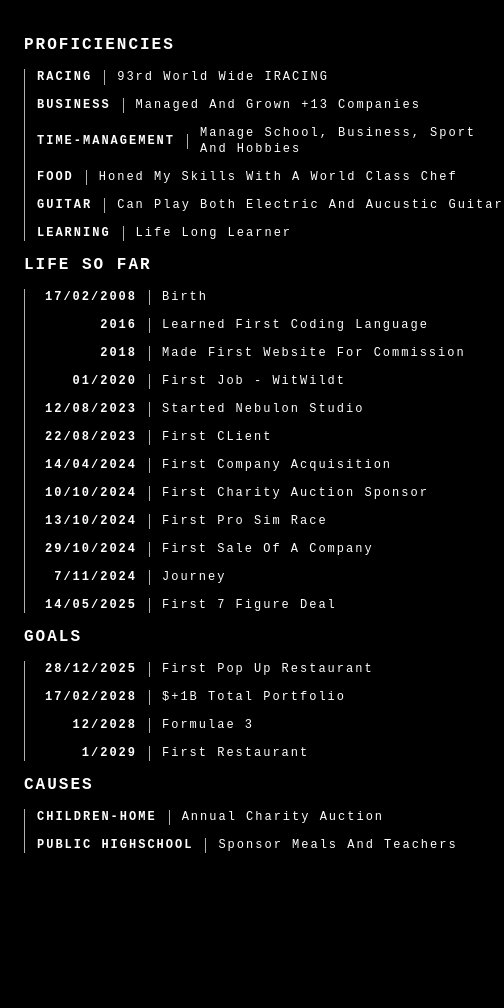
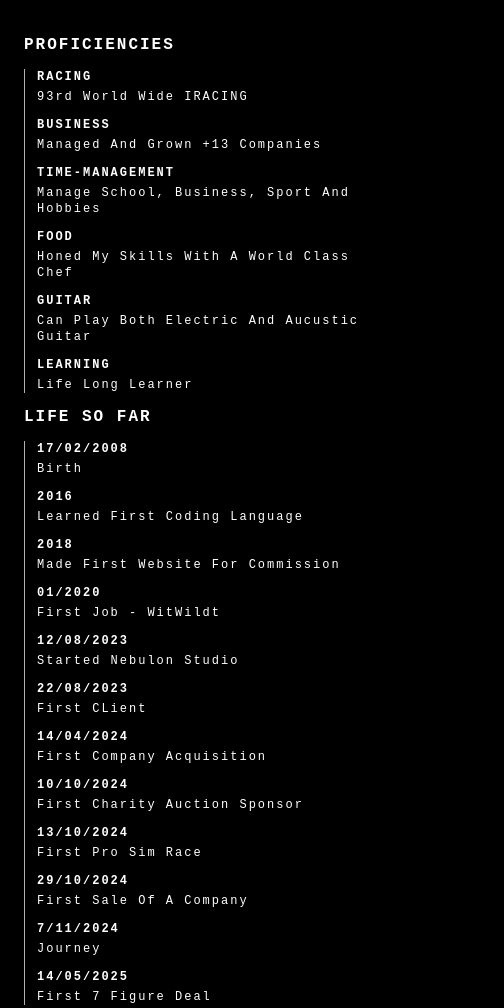
Before and after one commit to markalfa/CV, a plain HTML site: page index.html in a window 390 px wide. Shown: the part 253-1261 px from the top of the page, 504 px wide, since content can reach past the window. Before the commit the page ends 1130 px from the top, so only its background shows below. Drawn offline with nearby package versions, Linux system fonts and the light colour scheme; a web font is replaced by a local one.

Commit message:
Update index.html

```diff
--- a/index.html
+++ b/index.html
@@ -86,189 +86,166 @@
             </div>
         </div>
 
-        <!-- Main Content Section -->
 <div class="w-full flex flex-col md:flex-row items-start gap-3 p-6 flex-grow">
 
-            <!-- Vertical Divider (Left) -->
     <div class="w-px self-stretch bg-[#B1B2B5]"></div>
 
-            <!-- Content Column -->
     <div class="flex-1 flex flex-col items-start gap-3 h-full">
 
-                <!-- Proficiencies Section -->
         <div class="w-full flex flex-col items-start gap-3">
             <h2 class="text-base font-bold uppercase tracking-[2px] text-white">Proficiencies</h2>
-                    <div class="w-full flex items-stretch gap-3"> <!-- Added items-stretch -->
-                        <div class="w-px self-stretch bg-[#B1B2B5]"></div>
+            <div class="w-full flex items-stretch gap-3"> <div class="w-px self-stretch bg-[#B1B2B5]"></div>
                 <div class="flex-1 flex flex-col items-start gap-3">
-                            <!-- Racing -->
-                            <div class="flex items-center gap-3 w-full">
+                    <div class="flex flex-col sm:flex-row sm:items-center gap-1 sm:gap-3 w-full">
                         <span class="text-xs font-bold uppercase tracking-[2px] text-white">racing</span>
-                                <div class="w-px h-[15px] bg-[#B1B2B5]"></div>
-                                <span class="flex-1 text-xs font-medium capitalize tracking-[2px] text-white whitespace-nowrap">93rd World Wide IRACING</span>
+                        <div class="hidden sm:block sm:w-px sm:h-[15px] bg-[#B1B2B5]"></div>
+                        <span class="sm:flex-1 text-xs font-medium capitalize tracking-[2px] text-white">93rd World Wide IRACING</span>
                     </div>
-                            <!-- Business -->
-                            <div class="flex items-center gap-3 w-full">
+                    <div class="flex flex-col sm:flex-row sm:items-center gap-1 sm:gap-3 w-full">
                         <span class="text-xs font-bold uppercase tracking-[2px] text-white">Business</span>
-                                <div class="w-px h-[15px] bg-[#B1B2B5]"></div>
-                                <span class="flex-1 text-xs font-medium capitalize tracking-[2px] text-white whitespace-nowrap">Managed and grown +13 Companies</span>
+                        <div class="hidden sm:block sm:w-px sm:h-[15px] bg-[#B1B2B5]"></div>
+                        <span class="sm:flex-1 text-xs font-medium capitalize tracking-[2px] text-white">Managed and grown +13 Companies</span>
                     </div>
-                            <!-- Time-management -->
-                            <div class="flex items-center gap-3 w-full">
+                    <div class="flex flex-col sm:flex-row sm:items-center gap-1 sm:gap-3 w-full">
                         <span class="text-xs font-bold uppercase tracking-[2px] text-white whitespace-nowrap">Time-management</span>
-                                <div class="w-px h-[15px] bg-[#B1B2B5]"></div>
-                                <span class="flex-1 text-xs font-medium capitalize tracking-[2px] text-white">Manage school, business, Sport and Hobbies</span>
+                        <div class="hidden sm:block sm:w-px sm:h-[15px] bg-[#B1B2B5]"></div>
+                        <span class="sm:flex-1 text-xs font-medium capitalize tracking-[2px] text-white">Manage school, business, Sport and Hobbies</span>
                     </div>
-                            <!-- Food -->
-                            <div class="flex items-center gap-3 w-full">
+                    <div class="flex flex-col sm:flex-row sm:items-center gap-1 sm:gap-3 w-full">
                         <span class="text-xs font-bold uppercase tracking-[2px] text-white">Food</span>
-                                <div class="w-px h-[15px] bg-[#B1B2B5]"></div>
-                                <span class="flex-1 text-xs font-medium capitalize tracking-[2px] text-white whitespace-nowrap">honed my skills with a world class chef</span>
+                        <div class="hidden sm:block sm:w-px sm:h-[15px] bg-[#B1B2B5]"></div>
+                        <span class="sm:flex-1 text-xs font-medium capitalize tracking-[2px] text-white">honed my skills with a world class chef</span>
                     </div>
-                             <!-- Guitar -->
-                             <div class="flex items-center gap-3 w-full">
+                    <div class="flex flex-col sm:flex-row sm:items-center gap-1 sm:gap-3 w-full">
                         <span class="text-xs font-bold uppercase tracking-[2px] text-white">Guitar</span>
-                                <div class="w-px h-[15px] bg-[#B1B2B5]"></div>
-                                <span class="flex-1 text-xs font-medium capitalize tracking-[2px] text-white whitespace-nowrap">Can play both electric and aucustic guitar</span>
+                        <div class="hidden sm:block sm:w-px sm:h-[15px] bg-[#B1B2B5]"></div>
+                        <span class="sm:flex-1 text-xs font-medium capitalize tracking-[2px] text-white">Can play both electric and aucustic guitar</span>
                     </div>
-                             <!-- Learning -->
-                             <div class="flex items-center gap-3 w-full">
+                    <div class="flex flex-col sm:flex-row sm:items-center gap-1 sm:gap-3 w-full">
                         <span class="text-xs font-bold uppercase tracking-[2px] text-white">Learning</span>
-                                <div class="w-px h-[15px] bg-[#B1B2B5]"></div>
-                                <span class="flex-1 text-xs font-medium capitalize tracking-[2px] text-white whitespace-nowrap">Life long learner</span>
+                        <div class="hidden sm:block sm:w-px sm:h-[15px] bg-[#B1B2B5]"></div>
+                        <span class="sm:flex-1 text-xs font-medium capitalize tracking-[2px] text-white">Life long learner</span>
                     </div>
                 </div>
             </div>
         </div>
 
-                <!-- Life so far Section -->
         <div class="w-full flex flex-col items-start gap-3">
             <h2 class="text-base font-bold uppercase tracking-[2px] text-white">Life so far</h2>
-                    <div class="w-full flex items-stretch gap-3"> <!-- Added items-stretch -->
-                        <div class="w-px self-stretch bg-[#B1B2B5]"></div>
+            <div class="w-full flex items-stretch gap-3"> <div class="w-px self-stretch bg-[#B1B2B5]"></div>
                 <div class="flex-1 flex flex-col items-start gap-3">
-                            <!-- Event Rows -->
-                            <div class="flex items-center gap-3 w-full w-full">
-                                <span class="w-[100px] text-right text-xs font-bold tracking-[2px] text-white">17/02/2008</span>
-                                <div class="w-px h-[15px] bg-[#B1B2B5]"></div>
-                                <span class="flex-1 text-xs font-medium capitalize tracking-[2px] text-white">Birth</span>
+                    <div class="flex flex-col sm:flex-row sm:items-center gap-1 sm:gap-3 w-full">
+                        <span class="w-full sm:w-[100px] text-left sm:text-right text-xs font-bold tracking-[2px] text-white">17/02/2008</span>
+                        <div class="hidden sm:block sm:w-px sm:h-[15px] bg-[#B1B2B5]"></div>
+                        <span class="sm:flex-1 text-xs font-medium capitalize tracking-[2px] text-white">Birth</span>
                     </div>
-                            <div class="flex items-center gap-3 w-full w-full">
-                                <span class="w-[100px] text-right text-xs font-bold tracking-[2px] text-white">2016</span>
-                                <div class="w-px h-[15px] bg-[#B1B2B5]"></div>
-                                <span class="flex-1 text-xs font-medium capitalize tracking-[2px] text-white">learned first coding language</span>
+                    <div class="flex flex-col sm:flex-row sm:items-center gap-1 sm:gap-3 w-full">
+                        <span class="w-full sm:w-[100px] text-left sm:text-right text-xs font-bold tracking-[2px] text-white">2016</span>
+                        <div class="hidden sm:block sm:w-px sm:h-[15px] bg-[#B1B2B5]"></div>
+                        <span class="sm:flex-1 text-xs font-medium capitalize tracking-[2px] text-white">learned first coding language</span>
                     </div>
-                            <div class="flex items-center gap-3 w-full w-full">
-                                <span class="w-[100px] text-right text-xs font-bold tracking-[2px] text-white">2018</span>
-                                <div class="w-px h-[15px] bg-[#B1B2B5]"></div>
-                                <span class="flex-1 text-xs font-medium capitalize tracking-[2px] text-white">made first website for commission</span>
+                    <div class="flex flex-col sm:flex-row sm:items-center gap-1 sm:gap-3 w-full">
+                        <span class="w-full sm:w-[100px] text-left sm:text-right text-xs font-bold tracking-[2px] text-white">2018</span>
+                        <div class="hidden sm:block sm:w-px sm:h-[15px] bg-[#B1B2B5]"></div>
+                        <span class="sm:flex-1 text-xs font-medium capitalize tracking-[2px] text-white">made first website for commission</span>
                     </div>
-                            <div class="flex items-center gap-3 w-full w-full">
-                                <span class="w-[100px] text-right text-xs font-bold tracking-[2px] text-white">01/2020</span>
-                                <div class="w-px h-[15px] bg-[#B1B2B5]"></div>
-                                <span class="flex-1 text-xs font-medium capitalize tracking-[2px] text-white">First job - WitWildt</span>
+                    <div class="flex flex-col sm:flex-row sm:items-center gap-1 sm:gap-3 w-full">
+                        <span class="w-full sm:w-[100px] text-left sm:text-right text-xs font-bold tracking-[2px] text-white">01/2020</span>
+                        <div class="hidden sm:block sm:w-px sm:h-[15px] bg-[#B1B2B5]"></div>
+                        <span class="sm:flex-1 text-xs font-medium capitalize tracking-[2px] text-white">First job - WitWildt</span>
                     </div>
-                            <div class="flex items-center gap-3 w-full w-full">
-                                <span class="w-[100px] text-right text-xs font-bold tracking-[2px] text-white">12/08/2023</span>
-                                <div class="w-px h-[15px] bg-[#B1B2B5]"></div>
-                                <span class="flex-1 text-xs font-medium capitalize tracking-[2px] text-white">started Nebulon Studio</span>
+                    <div class="flex flex-col sm:flex-row sm:items-center gap-1 sm:gap-3 w-full">
+                        <span class="w-full sm:w-[100px] text-left sm:text-right text-xs font-bold tracking-[2px] text-white">12/08/2023</span>
+                        <div class="hidden sm:block sm:w-px sm:h-[15px] bg-[#B1B2B5]"></div>
+                        <span class="sm:flex-1 text-xs font-medium capitalize tracking-[2px] text-white">started Nebulon Studio</span>
                     </div>
-                             <div class="flex items-center gap-3 w-full w-full">
-                                <span class="w-[100px] text-right text-xs font-bold tracking-[2px] text-white">22/08/2023</span>
-                                <div class="w-px h-[15px] bg-[#B1B2B5]"></div>
-                                <span class="flex-1 text-xs font-medium capitalize tracking-[2px] text-white">First CLient</span>
+                    <div class="flex flex-col sm:flex-row sm:items-center gap-1 sm:gap-3 w-full">
+                        <span class="w-full sm:w-[100px] text-left sm:text-right text-xs font-bold tracking-[2px] text-white">22/08/2023</span>
+                        <div class="hidden sm:block sm:w-px sm:h-[15px] bg-[#B1B2B5]"></div>
+                        <span class="sm:flex-1 text-xs font-medium capitalize tracking-[2px] text-white">First CLient</span>
                     </div>
-                             <div class="flex items-center gap-3 w-full w-full">
-                                <span class="w-[100px] text-right text-xs font-bold tracking-[2px] text-white">14/04/2024</span>
-                                <div class="w-px h-[15px] bg-[#B1B2B5]"></div>
-                                <span class="flex-1 text-xs font-medium capitalize tracking-[2px] text-white">first Company acquisition</span>
+                    <div class="flex flex-col sm:flex-row sm:items-center gap-1 sm:gap-3 w-full">
+                        <span class="w-full sm:w-[100px] text-left sm:text-right text-xs font-bold tracking-[2px] text-white">14/04/2024</span>
+                        <div class="hidden sm:block sm:w-px sm:h-[15px] bg-[#B1B2B5]"></div>
+                        <span class="sm:flex-1 text-xs font-medium capitalize tracking-[2px] text-white">first Company acquisition</span>
                     </div>
-                             <div class="flex items-center gap-3 w-full w-full">
-                                <span class="w-[100px] text-right text-xs font-bold tracking-[2px] text-white">10/10/2024</span>
-                                <div class="w-px h-[15px] bg-[#B1B2B5]"></div>
-                                <span class="flex-1 text-xs font-medium capitalize tracking-[2px] text-white">first Charity Auction Sponsor</span>
+                    <div class="flex flex-col sm:flex-row sm:items-center gap-1 sm:gap-3 w-full">
+                        <span class="w-full sm:w-[100px] text-left sm:text-right text-xs font-bold tracking-[2px] text-white">10/10/2024</span>
+                        <div class="hidden sm:block sm:w-px sm:h-[15px] bg-[#B1B2B5]"></div>
+                        <span class="sm:flex-1 text-xs font-medium capitalize tracking-[2px] text-white">first Charity Auction Sponsor</span>
                     </div>
-                             <div class="flex items-center gap-3 w-full w-full">
-                                <span class="w-[100px] text-right text-xs font-bold tracking-[2px] text-white">13/10/2024</span>
-                                <div class="w-px h-[15px] bg-[#B1B2B5]"></div>
-                                <span class="flex-1 text-xs font-medium capitalize tracking-[2px] text-white">first Pro Sim Race</span>
+                    <div class="flex flex-col sm:flex-row sm:items-center gap-1 sm:gap-3 w-full">
+                        <span class="w-full sm:w-[100px] text-left sm:text-right text-xs font-bold tracking-[2px] text-white">13/10/2024</span>
+                        <div class="hidden sm:block sm:w-px sm:h-[15px] bg-[#B1B2B5]"></div>
+                        <span class="sm:flex-1 text-xs font-medium capitalize tracking-[2px] text-white">first Pro Sim Race</span>
                     </div>
-                            <div class="flex items-center gap-3 w-full w-full">
-                                <span class="w-[100px] text-right text-xs font-bold tracking-[2px] text-white">29/10/2024</span>
-                                <div class="w-px h-[15px] bg-[#B1B2B5]"></div>
-                                <span class="flex-1 text-xs font-medium capitalize tracking-[2px] text-white">First Sale of a company</span>
+                    <div class="flex flex-col sm:flex-row sm:items-center gap-1 sm:gap-3 w-full">
+                        <span class="w-full sm:w-[100px] text-left sm:text-right text-xs font-bold tracking-[2px] text-white">29/10/2024</span>
+                        <div class="hidden sm:block sm:w-px sm:h-[15px] bg-[#B1B2B5]"></div>
+                        <span class="sm:flex-1 text-xs font-medium capitalize tracking-[2px] text-white">First Sale of a company</span>
                     </div>
-                            <div class="flex items-center gap-3 w-full w-full">
-                                <span class="w-[100px] text-right text-xs font-bold tracking-[2px] text-white">7/11/2024</span>
-                                <div class="w-px h-[15px] bg-[#B1B2B5]"></div>
-                                <span class="flex-1 text-xs font-medium capitalize tracking-[2px] text-white">journey</span>
+                    <div class="flex flex-col sm:flex-row sm:items-center gap-1 sm:gap-3 w-full">
+                        <span class="w-full sm:w-[100px] text-left sm:text-right text-xs font-bold tracking-[2px] text-white">7/11/2024</span>
+                        <div class="hidden sm:block sm:w-px sm:h-[15px] bg-[#B1B2B5]"></div>
+                        <span class="sm:flex-1 text-xs font-medium capitalize tracking-[2px] text-white">journey</span>
                     </div>
-                             <div class="flex items-center gap-3 w-full w-full">
-                                <span class="w-[100px] text-right text-xs font-bold tracking-[2px] text-white">14/05/2025</span>
-                                <div class="w-px h-[15px] bg-[#B1B2B5]"></div>
-                                <span class="flex-1 text-xs font-medium capitalize tracking-[2px] text-white">First 7 figure deal</span>
+                    <div class="flex flex-col sm:flex-row sm:items-center gap-1 sm:gap-3 w-full">
+                        <span class="w-full sm:w-[100px] text-left sm:text-right text-xs font-bold tracking-[2px] text-white">14/05/2025</span>
+                        <div class="hidden sm:block sm:w-px sm:h-[15px] bg-[#B1B2B5]"></div>
+                        <span class="sm:flex-1 text-xs font-medium capitalize tracking-[2px] text-white">First 7 figure deal</span>
                     </div>
                 </div>
             </div>
         </div>
 
-                <!-- Goals Section -->
         <div class="w-full flex flex-col items-start gap-3">
             <h2 class="text-base font-bold uppercase tracking-[2px] text-white">Goals</h2>
-                    <div class="w-full flex items-stretch gap-3"> <!-- Added items-stretch -->
-                        <div class="w-px self-stretch bg-[#B1B2B5]"></div>
+            <div class="w-full flex items-stretch gap-3"> <div class="w-px self-stretch bg-[#B1B2B5]"></div>
                 <div class="flex-1 flex flex-col items-start gap-3">
-                           <!-- Goal Rows -->
-                           <div class="flex items-center gap-3 w-full w-full">
-                                <span class="w-[100px] text-right text-xs font-bold tracking-[2px] text-white">28/12/2025</span>
-                                <div class="w-px h-[15px] bg-[#B1B2B5]"></div>
-                                <span class="flex-1 text-xs font-medium capitalize tracking-[2px] text-white">First Pop up Restaurant </span>
+                    <div class="flex flex-col sm:flex-row sm:items-center gap-1 sm:gap-3 w-full">
+                        <span class="w-full sm:w-[100px] text-left sm:text-right text-xs font-bold tracking-[2px] text-white">28/12/2025</span>
+                        <div class="hidden sm:block sm:w-px sm:h-[15px] bg-[#B1B2B5]"></div>
+                        <span class="sm:flex-1 text-xs font-medium capitalize tracking-[2px] text-white">First Pop up Restaurant </span>
                     </div>
-                            <div class="flex items-center gap-3 w-full w-full">
-                                <span class="w-[100px] text-right text-xs font-bold tracking-[2px] text-white">17/02/2028</span>
-                                <div class="w-px h-[15px] bg-[#B1B2B5]"></div>
-                                <span class="flex-1 text-xs font-medium capitalize tracking-[2px] text-white">$+1B total portfolio</span>
+                    <div class="flex flex-col sm:flex-row sm:items-center gap-1 sm:gap-3 w-full">
+                        <span class="w-full sm:w-[100px] text-left sm:text-right text-xs font-bold tracking-[2px] text-white">17/02/2028</span>
+                        <div class="hidden sm:block sm:w-px sm:h-[15px] bg-[#B1B2B5]"></div>
+                        <span class="sm:flex-1 text-xs font-medium capitalize tracking-[2px] text-white">$+1B total portfolio</span>
                     </div>
-                             <div class="flex items-center gap-3 w-full w-full">
-                                <span class="w-[100px] text-right text-xs font-bold tracking-[2px] text-white">12/2028</span>
-                                <div class="w-px h-[15px] bg-[#B1B2B5]"></div>
-                                <span class="flex-1 text-xs font-medium capitalize tracking-[2px] text-white">formulae 3</span>
+                    <div class="flex flex-col sm:flex-row sm:items-center gap-1 sm:gap-3 w-full">
+                        <span class="w-full sm:w-[100px] text-left sm:text-right text-xs font-bold tracking-[2px] text-white">12/2028</span>
+                        <div class="hidden sm:block sm:w-px sm:h-[15px] bg-[#B1B2B5]"></div>
+                        <span class="sm:flex-1 text-xs font-medium capitalize tracking-[2px] text-white">formulae 3</span>
                     </div>
-                            <div class="flex items-center gap-3 w-full w-full">
-                                <span class="w-[100px] text-right text-xs font-bold tracking-[2px] text-white">1/2029</span>
-                                <div class="w-px h-[15px] bg-[#B1B2B5]"></div>
-                                <span class="flex-1 text-xs font-medium capitalize tracking-[2px] text-white">First Restaurant</span>
+                    <div class="flex flex-col sm:flex-row sm:items-center gap-1 sm:gap-3 w-full">
+                        <span class="w-full sm:w-[100px] text-left sm:text-right text-xs font-bold tracking-[2px] text-white">1/2029</span>
+                        <div class="hidden sm:block sm:w-px sm:h-[15px] bg-[#B1B2B5]"></div>
+                        <span class="sm:flex-1 text-xs font-medium capitalize tracking-[2px] text-white">First Restaurant</span>
                     </div>
                 </div>
             </div>
         </div>
 
-                <!-- Causes Section -->
         <div class="w-full flex flex-col items-start gap-3">
             <h2 class="text-base font-bold uppercase tracking-[2px] text-white">causes</h2>
-                    <div class="w-full flex items-stretch gap-3"> <!-- Added items-stretch -->
-                        <div class="w-px self-stretch bg-[#B1B2B5]"></div>
+            <div class="w-full flex items-stretch gap-3"> <div class="w-px self-stretch bg-[#B1B2B5]"></div>
                 <div class="flex-1 flex flex-col items-start gap-3">
-                            <!-- Cause Rows -->
-                            <div class="flex items-center gap-3 w-full">
-                                <span class="text-right text-xs font-bold uppercase tracking-[2px] text-white">children-home</span>
-                                <div class="w-px h-[15px] bg-[#B1B2B5]"></div>
-                                <span class="flex-1 text-xs font-medium capitalize tracking-[2px] text-white">annual charity auction</span>
+                    <div class="flex flex-col sm:flex-row sm:items-center gap-1 sm:gap-3 w-full">
+                        <span class="w-full sm:w-auto text-left sm:text-right text-xs font-bold uppercase tracking-[2px] text-white">children-home</span>
+                        <div class="hidden sm:block sm:w-px sm:h-[15px] bg-[#B1B2B5]"></div>
+                        <span class="sm:flex-1 text-xs font-medium capitalize tracking-[2px] text-white">annual charity auction</span>
                     </div>
-                            <div class="flex items-center gap-3 w-full">
-                                <span class="text-right text-xs font-bold uppercase tracking-[2px] text-white">Public Highschool</span>
-                                <div class="w-px h-[15px] bg-[#B1B2B5]"></div>
-                                <span class="flex-1 text-xs font-medium capitalize tracking-[2px] text-white">Sponsor Meals and Teachers</span>
+                    <div class="flex flex-col sm:flex-row sm:items-center gap-1 sm:gap-3 w-full">
+                        <span class="w-full sm:w-auto text-left sm:text-right text-xs font-bold uppercase tracking-[2px] text-white">Public Highschool</span>
+                        <div class="hidden sm:block sm:w-px sm:h-[15px] bg-[#B1B2B5]"></div>
+                        <span class="sm:flex-1 text-xs font-medium capitalize tracking-[2px] text-white">Sponsor Meals and Teachers</span>
                     </div>
                 </div>
             </div>
         </div>
 
-            </div> <!-- End Content Column -->
-
-        </div> <!-- End Main Content Section -->
-
-    </div> <!-- End Outer container -->
-
+    </div>
+</div>
+</div>
 </body>
 </html>
```
Lines whose indentation alone changed are shown as unchanged.
